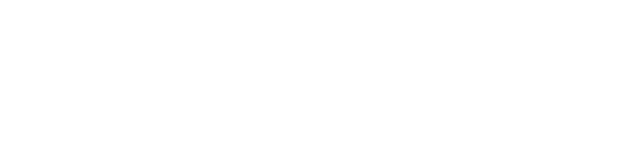
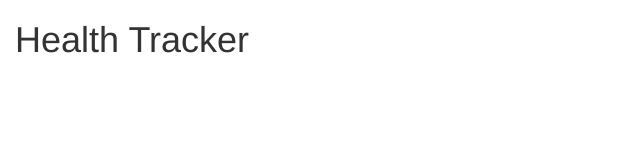
Before and after one commit to sunrise2075/health-tracker, a website: page index.html in a window 1280 px wide. Shown: the whole page, without its empty margins (0-640 px from the left). Drawn offline with Linux system fonts and the light colour scheme.

```diff
--- a/index.html
+++ b/index.html
@@ -7,6 +7,13 @@
     <link rel="stylesheet" href="bower_components/bootstrap/dist/css/bootstrap-theme.min.css"/>
 </head>
 <body>
+<div class="container-fluid">
+    <div class="row">
+        <div class="col-xs-12">
+            <h1>Health Tracker</h1>
+        </div>
+    </div>
+</div>
 
 <!--
 import dependent js files
```
Also changed, not shown: package.json (+18 -1 lines), README.md, 1 other file.
